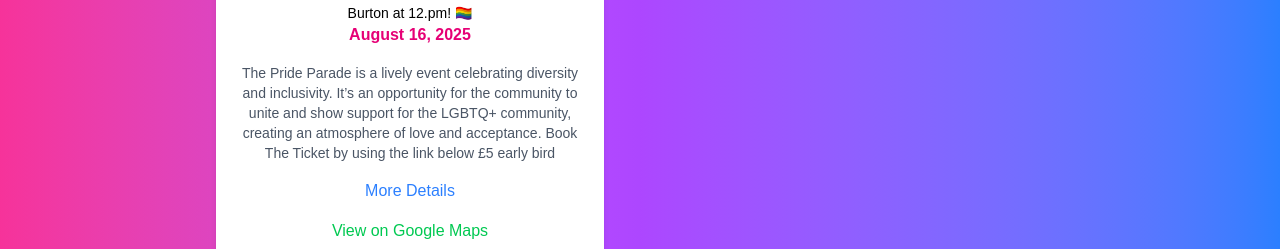
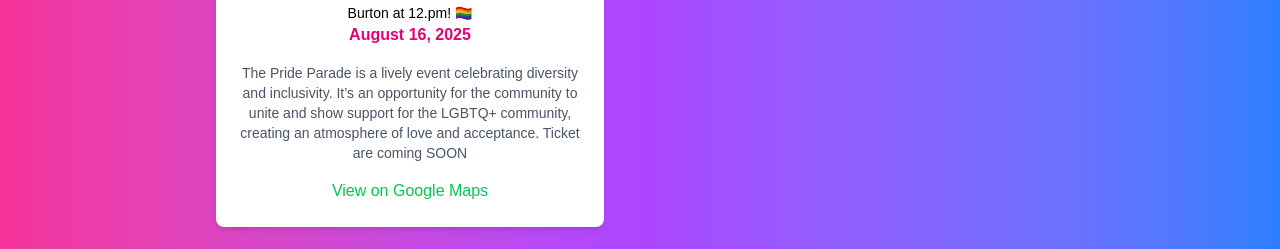
Before and after one commit to cameronlowndes/Burton_pride, a Next.js app: page / in a window 1280 px wide. Shown: the part 2297-2546 px from the top of the page. Built offline with nearby package versions, Linux system fonts and the light colour scheme.

Commit message:
remvoe pride ticket

```diff
--- a/app/components/EventCard.tsx
+++ b/app/components/EventCard.tsx
@@ -81,11 +81,11 @@ const EventPage: React.FC = () => {
       name: "Pride Event",
       description: "Join us for a vibrant celebration on Shobnall Fields in Burton at 12.pm! 🏳️‍🌈",
       date: "August 16, 2025",
-      details: "The Pride Parade is a lively event celebrating diversity and inclusivity. It’s an opportunity for the community to unite and show support for the LGBTQ+ community, creating an atmosphere of love and acceptance. Book The Ticket by using the link below £5 early bird",
-      link: "https://www.eventbrite.com/e/pride-event-tickets-1316358476639?aff=oddtdtcreator",
+      details: "The Pride Parade is a lively event celebrating diversity and inclusivity. It’s an opportunity for the community to unite and show support for the LGBTQ+ community, creating an atmosphere of love and acceptance. Ticket are coming SOON",
+      // link: "https://www.eventbrite.com/e/pride-event-tickets-1316358476639?aff=oddtdtcreator",
       mapLink: "https://www.google.com/maps?q=Shobnall+Fields+Burton",
       isEventPassed: new Date("2025-08-16") < currentDate,
-      image: "/image/PrideEvent.png"
+      image: "/image/Pride_event_soon.png"
     },
     {
       name: "Miss Tutu Drag Bingo Night",
```
Also changed, not shown: 1 other file (tests, documents, lock files or other folders).
